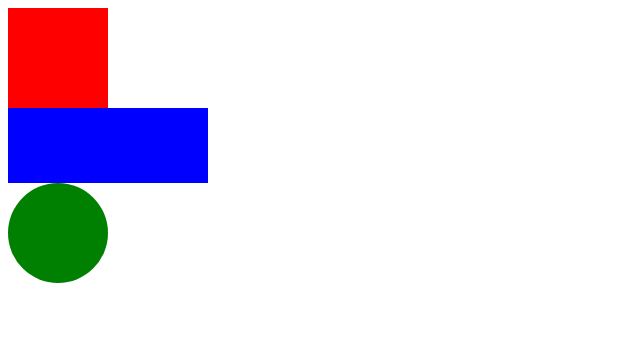
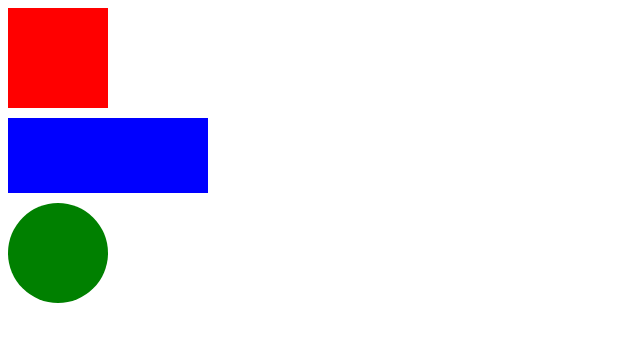
Before and after one commit to Kryyys/CSS-1-Background-color, a plain HTML site: page 1) Background-color/index.html in a window 1280 px wide. Shown: the whole page, without its empty margins (0-640 px from the left). Drawn offline with Linux system fonts and the light colour scheme.

Commit message:
Ajout du div dans le css

```diff
--- a/1) Background-color/style.css
+++ b/1) Background-color/style.css
@@ -16,3 +16,9 @@
     height: 100px;
     border-radius: 50px;
 }
+
+/**pour ajouter une marge en dessus de chaque rectangle**/
+
+div {
+    margin-bottom: 10px;
+}
```
